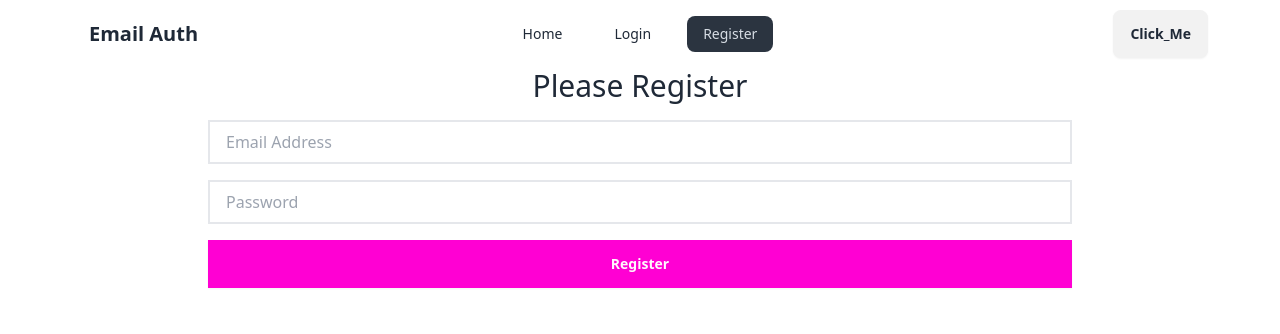
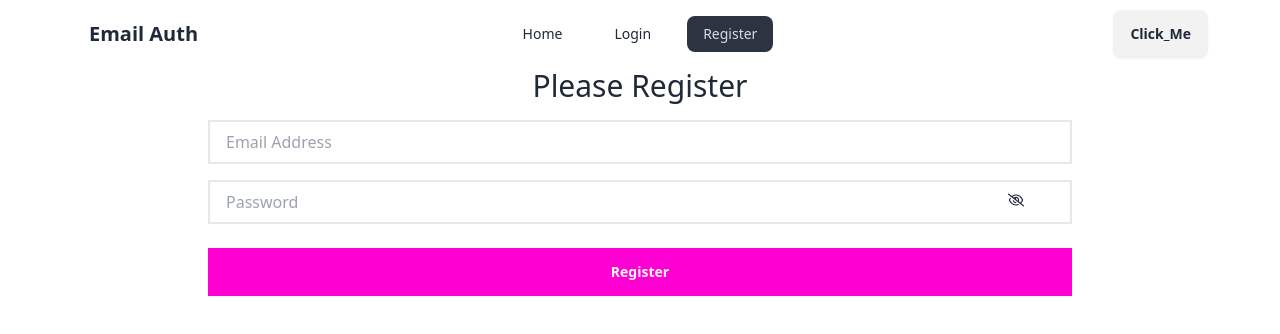
Before and after one commit to Jamil-Aktar-Ifat/React-User-Email-Password-Login-Auth, a React (Vite) app: page /register in a window 1280 px wide. Shown: the top 334 px of the page. Built offline with nearby package versions, Linux system fonts and the light colour scheme.

Commit message:
password validation updated and show password icon added

```diff
--- a/package.json
+++ b/package.json
@@ -15,6 +15,7 @@
     "match-sorter": "^6.3.4",
     "react": "^18.3.1",
     "react-dom": "^18.3.1",
+    "react-icons": "^5.3.0",
     "react-router-dom": "^6.26.1",
     "sort-by": "^0.0.2"
   },
--- a/src/components/Register/Register.jsx
+++ b/src/components/Register/Register.jsx
@@ -1,22 +1,30 @@
 import { useState } from "react";
 import auth from "../firebase/firebase.config";
 import { createUserWithEmailAndPassword } from "firebase/auth";
+import { FaRegEye } from "react-icons/fa6";
+import { FaRegEyeSlash } from "react-icons/fa6";
 
 const Register = () => {
   const [registerError, setRegisterError] = useState("");
   const [registrationSuccess, setRegistrationSuccess] = useState("");
+  const [showPassword, setShowPassword] = useState(false);
 
   const handleSubmit = (e) => {
     e.preventDefault();
     const email = e.target.email.value;
     const password = e.target.password.value;
-    console.log(email, password);
+    console.log("Email:", email, "Password:", password);
     //clear error
     setRegisterError("");
     setRegistrationSuccess("");
     // password validation
     if (password.length < 6) {
       setRegisterError("Password should be at least 6 characters or longer");
+      return;
+    } else if (!/[A-Z]/.test(password)) {
+      setRegisterError(
+        "Your password should have at least one upper case characters."
+      );
       return;
     }
 
@@ -44,14 +52,26 @@ const Register = () => {
           required
         />
         <br />
+        <div className="flex items-center justify-center">
           <input
-          className="border-2 mb-4 px-4 py-2 w-3/4"
-          type="password"
+            className="border-2  px-4 py-2 w-3/4"
+            type={showPassword ? "text" : "password"}
             name="password"
             id="password"
             placeholder="Password"
             required
           />
+          <span
+            className="absolute right-64 top-48"
+            onClick={() => setShowPassword(!showPassword)}
+          >
+            {showPassword ? (
+              <FaRegEye> </FaRegEye>
+            ) : (
+              <FaRegEyeSlash></FaRegEyeSlash>
+            )}
+          </span>
+        </div>
         <br />
         <input
           type="submit"
```
Also changed, not shown: 1 other file (tests, documents, lock files or other folders). Lines whose indentation alone changed are shown as unchanged.
